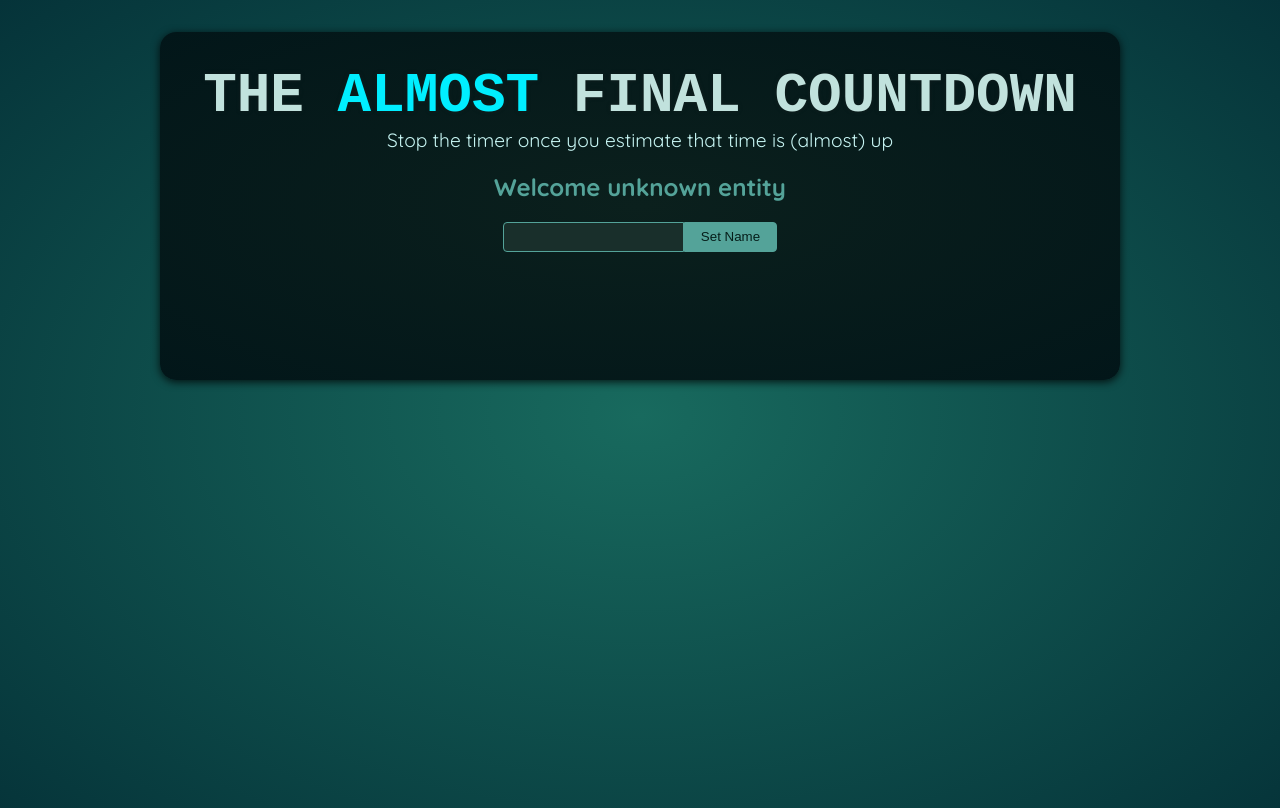
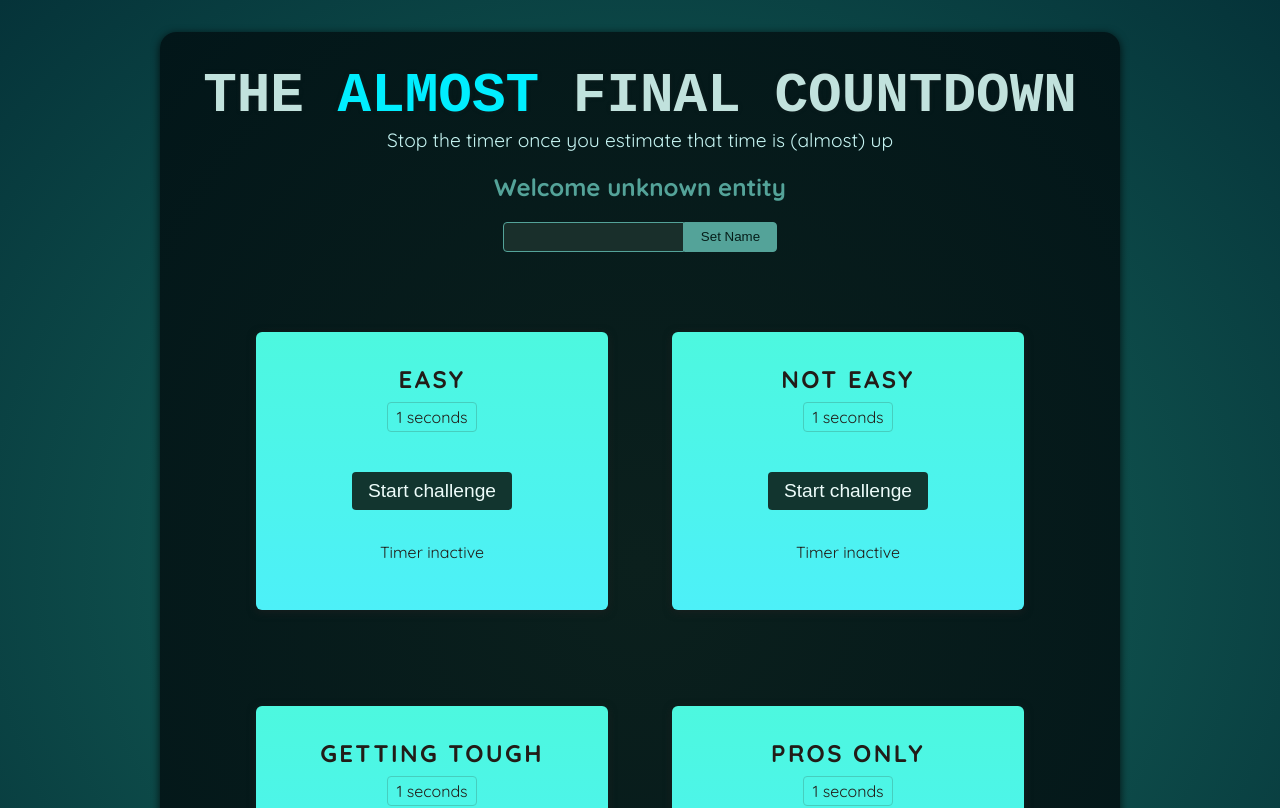
Before and after one commit to Fawa24/react-cource, a React (Vite) app in the folder Section 8/: page / in a window 1280 px wide. Shown: the top 808 px of the page. Built offline with nearby package versions, Linux system fonts and the light colour scheme; a web font is replaced by a local one.

Commit message:
Added TimerChallenge component

```diff
--- a/Section 8/src/App.jsx
+++ b/Section 8/src/App.jsx
@@ -1,10 +1,16 @@
 import Player from './components/Player.jsx';
+import TimerChallenge from './components/TimerChallenge.tsx';
 
 function App() {
   return (
     <>
       <Player />
-      <div id="challenges"></div>
+      <div id="challenges">
+        <TimerChallenge title='Easy' targetTime={1}/>
+        <TimerChallenge title='Not easy' targetTime={1}/>
+        <TimerChallenge title='Getting tough' targetTime={1}/>
+        <TimerChallenge title='Pros only' targetTime={1}/>
+      </div>
     </>
   );
 }
--- /dev/null
+++ b/Section 8/src/components/TimerChallenge.tsx
@@ -0,0 +1,39 @@
+import React, { useState } from "react"
+
+export interface TimerChallengeProps {
+  title: string,
+  targetTime: number
+}
+
+export default function TimerChallenge({ title, targetTime } : TimerChallengeProps) {
+  const [timeStarted, setTimeStarted] = useState<boolean>(false);
+  const [timeExpired, setTimeExpired] = useState<boolean>(false);
+
+  function handleStart() {
+    setTimeout(() => {
+      setTimeExpired(true);
+    }, targetTime * 1000);
+
+    setTimeStarted(true);
+  }
+
+  function handleStop() {
+
+  }
+
+  return <section className="challenge">
+    <h2>{title}</h2>
+    {timeExpired && <p>You lost!</p>}
+    <p className="challenge-time">
+      {targetTime} seconds
+    </p>
+    <p>
+      <button onClick={handleStart}>
+        {timeStarted ? 'Stop' : 'Start'} challenge
+      </button>
+    </p>
+    <p className={timeStarted ? 'active' : undefined}>
+      {timeStarted ? 'Time is running' : 'Timer inactive'}
+    </p>
+  </section>
+}
```
